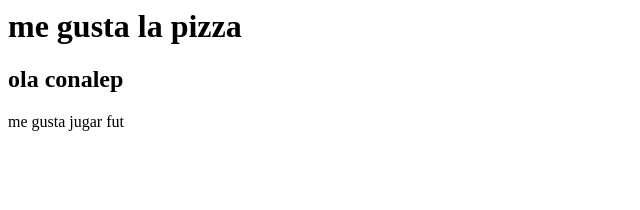
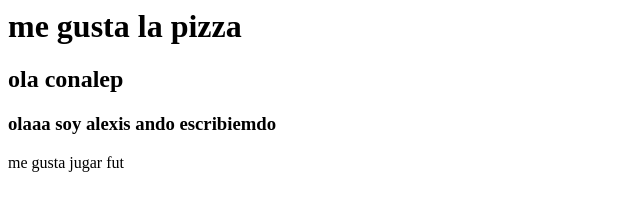
Before and after one commit to alexisvalladares/conalep2023.io-1, a plain HTML site: page index.html in a window 1280 px wide. Shown: the whole page, without its empty margins (0-640 px from the left). Drawn offline with Linux system fonts and the light colour scheme.

Commit message:
textfina<l index.html

```diff
--- a/index.html
+++ b/index.html
@@ -1,3 +1,4 @@
 <h1> me gusta la pizza</h1>
 <h2> ola conalep </h2>
+<h3>olaaa soy alexis ando escribiemdo</h3>
 <p> me gusta jugar fut</p>
```
